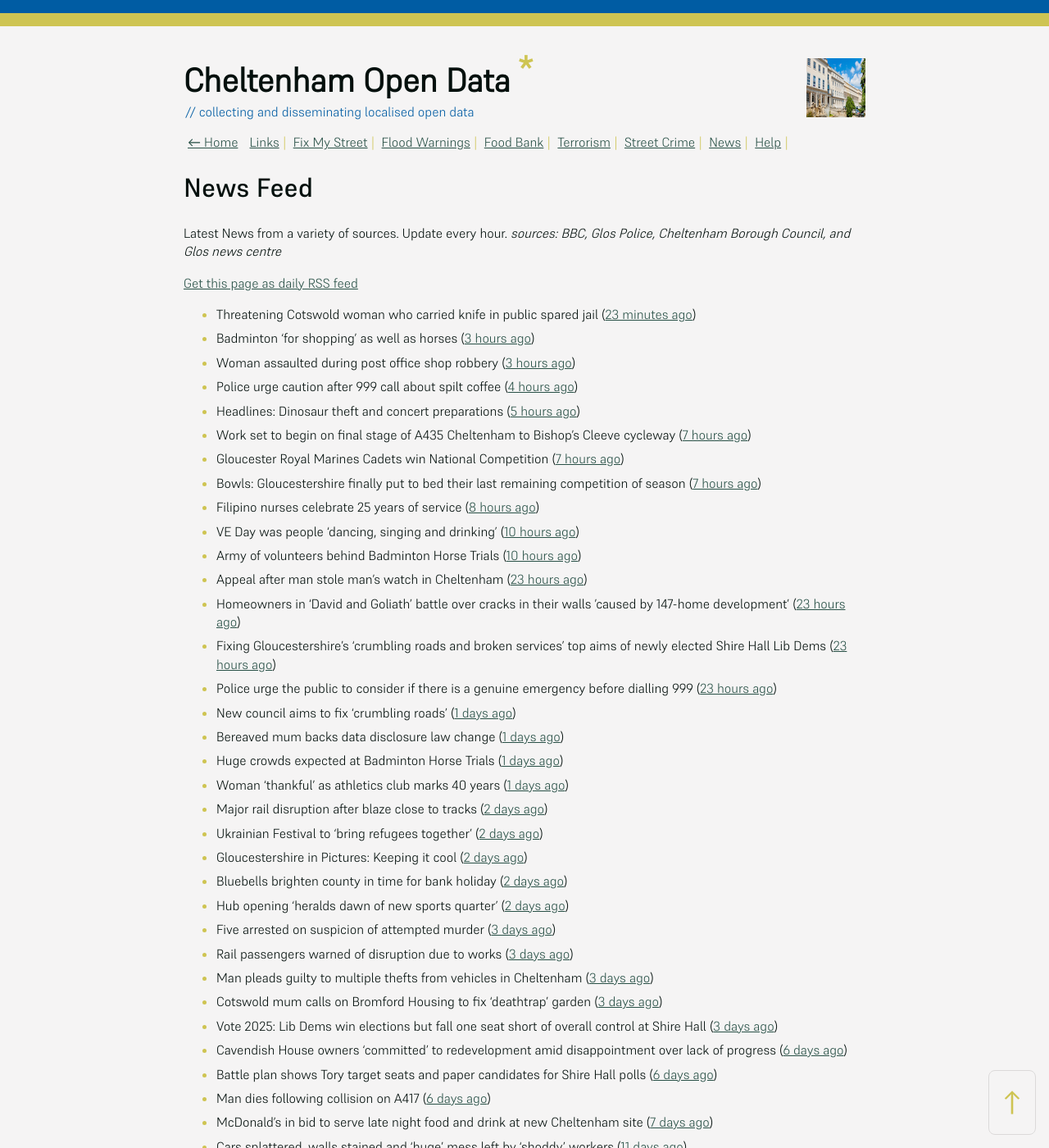
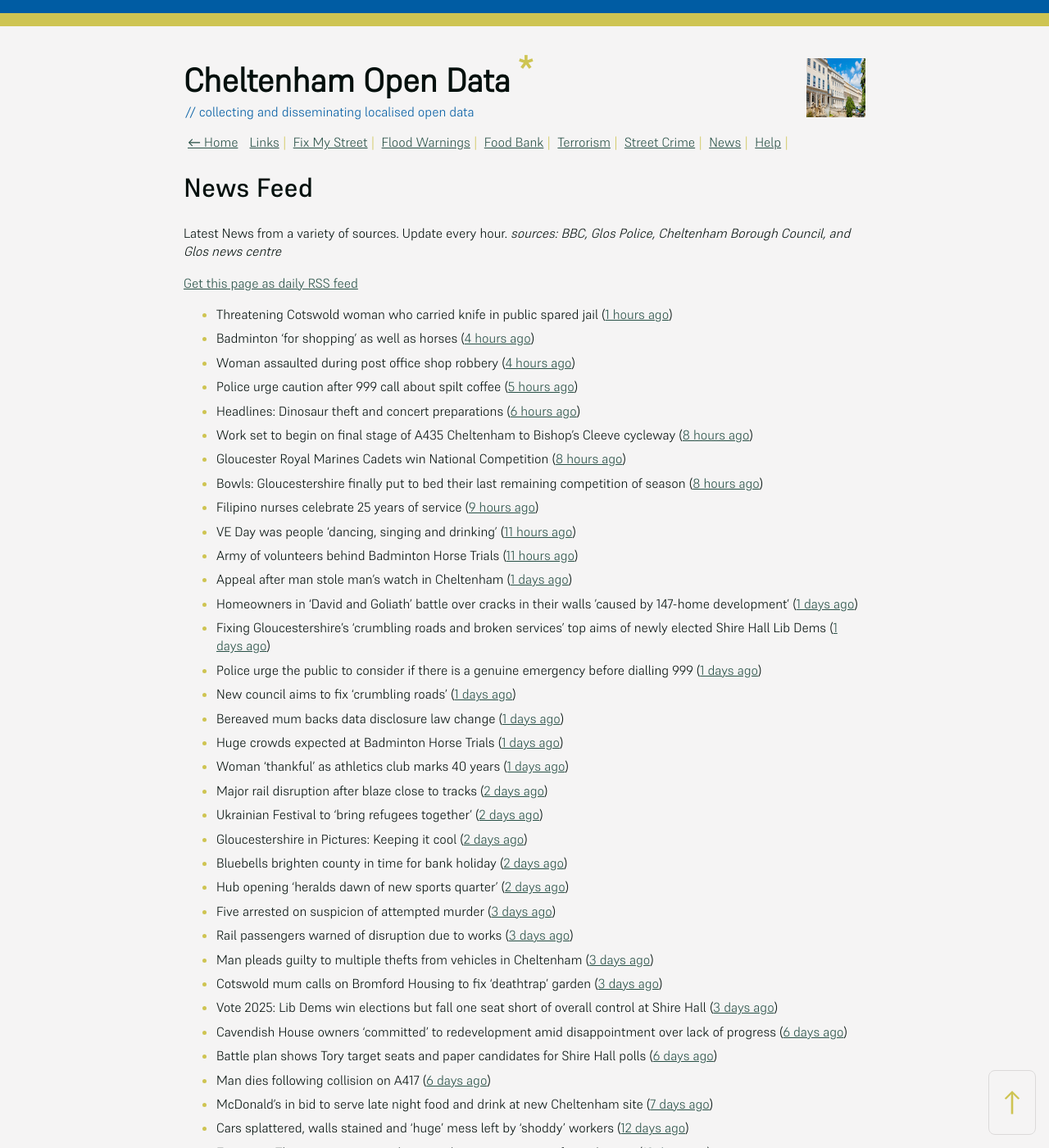
Before and after one commit to mat-0/cheltenham-open-data, a Jekyll site: the page built from _pages/news.md, in a window 1280 px wide and 1400 px high. Shown: the whole window at 82% size. Built offline with Jekyll 4.4.1, drawn with Linux system fonts in a browser that asks for light colours; some of the changed text lies outside the part shown.

Commit message:
Updated 2025-05-06 16:58:12

```diff
--- a/_pages/news.md
+++ b/_pages/news.md
@@ -12,21 +12,21 @@ _sources: BBC, Glos Police, Cheltenham Borough Council, and Glos news centre_
 [Get this page as daily RSS feed](/daily.rss)
 
 <!-- news_marker starts -->
-- Threatening Cotswold woman who carried knife in public spared jail ([23 minutes ago](https://gloucesternewscentre.co.uk/threatening-cotswold-woman-who-carried-knife-in-public-spared-jail/))
-- Badminton 'for shopping' as well as horses ([3 hours ago](https://www.bbc.com/news/articles/cqx4nl0w8x4o))
-- Woman assaulted during post office shop robbery ([3 hours ago](https://www.bbc.com/news/articles/cj454xw4qryo))
-- Police urge caution after 999 call about spilt coffee ([4 hours ago](https://www.bbc.com/news/articles/c4g9ng7z94jo))
-- Headlines: Dinosaur theft and concert preparations ([5 hours ago](https://www.bbc.com/news/articles/c99peejp40po))
-- Work set to begin on final stage of A435 Cheltenham to Bishop’s Cleeve cycleway ([7 hours ago](https://gloucesternewscentre.co.uk/work-set-to-begin-on-final-stage-of-a435-cheltenham-to-bishops-cleeve-cycleway/))
-- Gloucester Royal Marines Cadets win National Competition ([7 hours ago](https://gloucesternewscentre.co.uk/gloucester-royal-marines-cadets-win-national-competition/))
-- Bowls: Gloucestershire finally put to bed their last remaining competition of season ([7 hours ago](https://gloucesternewscentre.co.uk/bowls-gloucestershire-finally-put-to-bed-their-last-remaining-competition-of-season/))
-- Filipino nurses celebrate 25 years of service ([8 hours ago](https://gloucesternewscentre.co.uk/filipino-nurses-celebrate-25-years-of-service/))
-- VE Day was people 'dancing, singing and drinking' ([10 hours ago](https://www.bbc.com/news/articles/cvg9y4pye5ro))
-- Army of volunteers behind Badminton Horse Trials ([10 hours ago](https://www.bbc.com/news/articles/crrz4549z2po))
-- Appeal after man stole man’s watch in Cheltenham ([23 hours ago](https://gloucesternewscentre.co.uk/appeal-after-man-stole-mans-watch-in-cheltenham/))
-- Homeowners in ‘David and Goliath’ battle over cracks in their walls ’caused by 147-home development’ ([23 hours ago](https://gloucesternewscentre.co.uk/homeowners-in-david-and-goliath-battle-over-cracks-in-their-walls-caused-by-147-home-development/))
-- Fixing Gloucestershire’s ‘crumbling roads and broken services’ top aims of newly elected Shire Hall Lib Dems ([23 hours ago](https://gloucesternewscentre.co.uk/fixing-gloucestershires-crumbling-roads-and-broken-services-top-aims-of-newly-elected-shire-hall-lib-dems/))
-- Police urge the public to consider if there is a genuine emergency before dialling 999 ([23 hours ago](https://gloucesternewscentre.co.uk/police-urge-the-public-to-consider-if-there-is-a-genuine-emergency-before-dialling-999/))
+- Threatening Cotswold woman who carried knife in public spared jail ([1 hours ago](https://gloucesternewscentre.co.uk/threatening-cotswold-woman-who-carried-knife-in-public-spared-jail/))
+- Badminton 'for shopping' as well as horses ([4 hours ago](https://www.bbc.com/news/articles/cqx4nl0w8x4o))
+- Woman assaulted during post office shop robbery ([4 hours ago](https://www.bbc.com/news/articles/cj454xw4qryo))
+- Police urge caution after 999 call about spilt coffee ([5 hours ago](https://www.bbc.com/news/articles/c4g9ng7z94jo))
+- Headlines: Dinosaur theft and concert preparations ([6 hours ago](https://www.bbc.com/news/articles/c99peejp40po))
+- Work set to begin on final stage of A435 Cheltenham to Bishop’s Cleeve cycleway ([8 hours ago](https://gloucesternewscentre.co.uk/work-set-to-begin-on-final-stage-of-a435-cheltenham-to-bishops-cleeve-cycleway/))
+- Gloucester Royal Marines Cadets win National Competition ([8 hours ago](https://gloucesternewscentre.co.uk/gloucester-royal-marines-cadets-win-national-competition/))
+- Bowls: Gloucestershire finally put to bed their last remaining competition of season ([8 hours ago](https://gloucesternewscentre.co.uk/bowls-gloucestershire-finally-put-to-bed-their-last-remaining-competition-of-season/))
+- Filipino nurses celebrate 25 years of service ([9 hours ago](https://gloucesternewscentre.co.uk/filipino-nurses-celebrate-25-years-of-service/))
+- VE Day was people 'dancing, singing and drinking' ([11 hours ago](https://www.bbc.com/news/articles/cvg9y4pye5ro))
+- Army of volunteers behind Badminton Horse Trials ([11 hours ago](https://www.bbc.com/news/articles/crrz4549z2po))
+- Appeal after man stole man’s watch in Cheltenham ([1 days ago](https://gloucesternewscentre.co.uk/appeal-after-man-stole-mans-watch-in-cheltenham/))
+- Homeowners in ‘David and Goliath’ battle over cracks in their walls ’caused by 147-home development’ ([1 days ago](https://gloucesternewscentre.co.uk/homeowners-in-david-and-goliath-battle-over-cracks-in-their-walls-caused-by-147-home-development/))
+- Fixing Gloucestershire’s ‘crumbling roads and broken services’ top aims of newly elected Shire Hall Lib Dems ([1 days ago](https://gloucesternewscentre.co.uk/fixing-gloucestershires-crumbling-roads-and-broken-services-top-aims-of-newly-elected-shire-hall-lib-dems/))
+- Police urge the public to consider if there is a genuine emergency before dialling 999 ([1 days ago](https://gloucesternewscentre.co.uk/police-urge-the-public-to-consider-if-there-is-a-genuine-emergency-before-dialling-999/))
 - New council aims to fix 'crumbling roads' ([1 days ago](https://www.bbc.com/news/articles/cm2e510knnlo))
 - Bereaved mum backs data disclosure law change ([1 days ago](https://www.bbc.com/news/articles/cql6q2nlzvno))
 - Huge crowds expected at Badminton Horse Trials ([1 days ago](https://www.bbc.com/news/articles/c93g4dz38jgo))
@@ -45,14 +45,14 @@ _sources: BBC, Glos Police, Cheltenham Borough Council, and Glos news centre_
 - Battle plan shows Tory target seats and paper candidates for Shire Hall polls ([6 days ago](https://gloucesternewscentre.co.uk/battle-plan-shows-tory-target-seats-and-paper-candidates-for-shire-hall-polls/))
 - Man dies following collision on A417 ([6 days ago](https://gloucesternewscentre.co.uk/man-dies-following-collision-on-a417/))
 - McDonald’s in bid to serve late night food and drink at new Cheltenham site ([7 days ago](https://gloucesternewscentre.co.uk/mcdonalds-in-bid-to-serve-late-night-food-and-drink-at-new-cheltenham-site/))
-- Cars splattered, walls stained and ‘huge’ mess left by ‘shoddy’ workers ([11 days ago](https://gloucesternewscentre.co.uk/cars-splattered-walls-stained-and-huge-mess-left-by-shoddy-workers/))
+- Cars splattered, walls stained and ‘huge’ mess left by ‘shoddy’ workers ([12 days ago](https://gloucesternewscentre.co.uk/cars-splattered-walls-stained-and-huge-mess-left-by-shoddy-workers/))
 - Everyman Theatre pioneers revolutionary hearing assistance for audiences ([12 days ago](https://gloucesternewscentre.co.uk/everyman-theatre-pioneers-revolutionary-hearing-assistance-for-audiences/))
 - Who is the new owner of Cheltenham landmark Municipal Offices? ([12 days ago](https://gloucesternewscentre.co.uk/who-is-the-new-owner-of-cheltenham-landmark-municipal-offices/))
 - Dozens form human chain in Cheltenham calling for right to preaceful protest ([12 days ago](https://gloucesternewscentre.co.uk/dozens-form-human-chain-in-cheltenham-calling-for-right-to-preaceful-protest/))
 - Eurovision Grand Final to be screened live at Gloucestershire theatre ([13 days ago](https://gloucesternewscentre.co.uk/eurovision-grand-final-to-be-screened-live-at-gloucestershire-theatre/))
 - Nigel Farage hopes for Reform UK Gloucester, Cheltenham and Forest of Dean gains ([13 days ago](https://gloucesternewscentre.co.uk/nigel-farage-hopes-for-reform-uk-gloucester-cheltenham-and-forest-of-dean-gains/))
 - Cheltenham man charged with stalking ([13 days ago](https://gloucesternewscentre.co.uk/cheltenham-man-charged-with-stalking/))
-- Reform UK candidates believe there may be a few upsets in council elections ([13 days ago](https://gloucesternewscentre.co.uk/reform-uk-candidates-believe-there-may-be-a-few-upsets-in-council-elections/))
+- Reform UK candidates believe there may be a few upsets in council elections ([14 days ago](https://gloucesternewscentre.co.uk/reform-uk-candidates-believe-there-may-be-a-few-upsets-in-council-elections/))
 - Cheltenham man given Criminal Behaviour Order ([14 days ago](https://gloucesternewscentre.co.uk/cheltenham-man-given-criminal-behaviour-order/))
 - Cheltenham Borough Council invites community input on new trees strategy ([14 days ago](https://www.cheltenham.gov.uk/news/article/3005/cheltenham_borough_council_invites_community_input_on_new_trees_strategy))
 - Media statement about the Citrus Hotel ([18 days ago](https://www.cheltenham.gov.uk/news/article/3004/media_statement_about_the_citrus_hotel))
```
Also changed, not shown: _data/flood.json (+5 -69 lines), _pages/fix-my-street.md (+6 -6 lines), index.md (+5 -5 lines).
